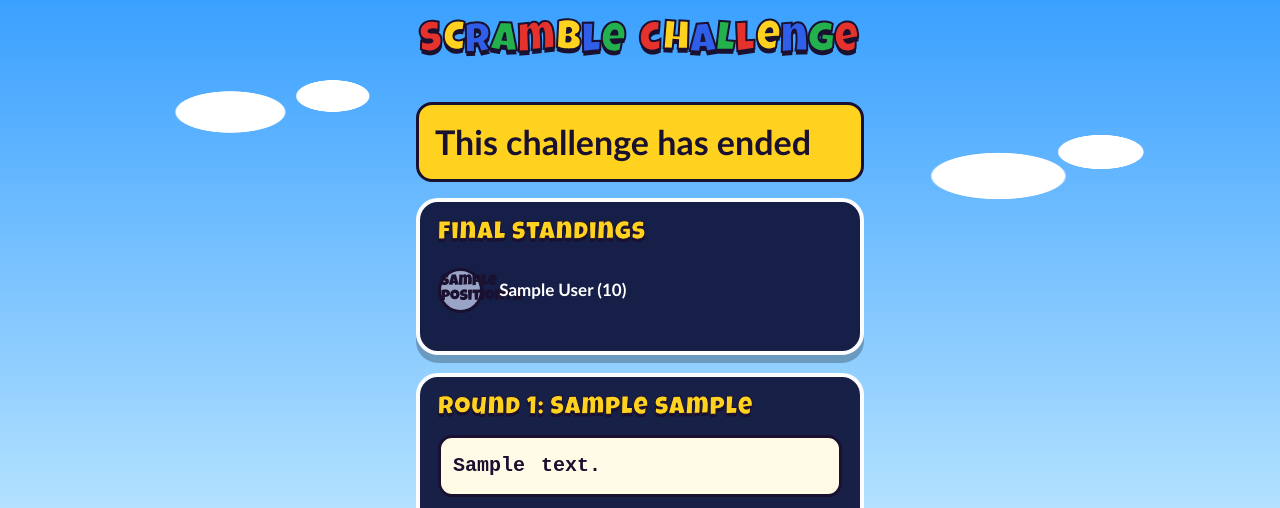
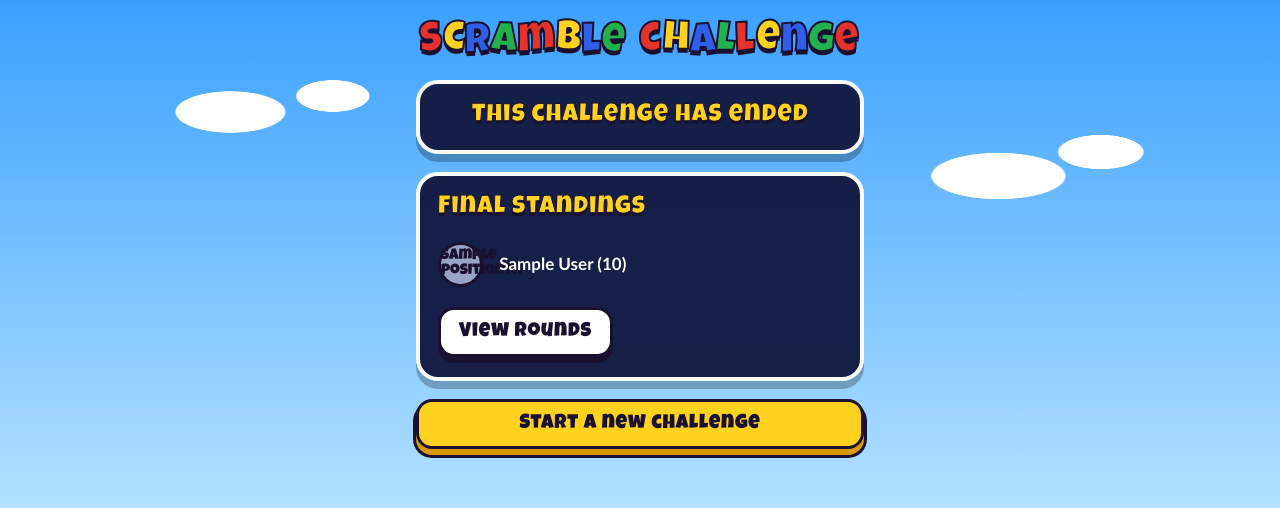
Before and after one commit to tdshaw2000/scramble-challenge, a Flask app: template app/templates/summary.html in a window 1280 px wide. Shown: the top 508 px of the page. Run offline with Flask 3, Linux system fonts and the light colour scheme; tables that the repository leaves empty hold one stand-in row (values such as "Sample post"); the template is opened without the code that fills it: values that come from a table or form of the project are taken from there, most other values are stand-ins (such as "Sample title", 1, 10 or a date in 2020); parts of the project's set-up code (start-up, migrations or seed data) failed here and were passed over.

Commit message:
Green: the ended message is a centred card, and View rounds toggles the rounds
Co-Authored-By: Claude Opus 5.5 (1M context) <noreply@anthropic.com>
Claude-Session: https://claude.ai/code/session_01B31XFki7wsByi7vSep9TsR

```diff
--- /dev/null
+++ b/app/static/summary.js
@@ -0,0 +1,17 @@
+// Summary page: the View rounds button shows and hides each round's results.
+// Like challenge.js, this only toggles the `hidden` attribute and sets text; the theme
+// CSS does all the styling.
+(function () {
+  "use strict";
+
+  const button = document.getElementById("toggle-rounds");
+  const rounds = document.getElementById("rounds");
+  if (!button || !rounds) return;
+
+  button.addEventListener("click", () => {
+    const show = rounds.hidden;
+    rounds.hidden = !show;
+    button.setAttribute("aria-expanded", String(show));
+    button.textContent = show ? "Hide rounds" : "View rounds";
+  });
+})();
--- a/app/static/themes/mario64/theme.css
+++ b/app/static/themes/mario64/theme.css
@@ -256,6 +256,9 @@ body::after {
 
 /* Summary of an ended challenge */
 .summary .button { display: block; box-sizing: border-box; text-align: center; text-decoration: none; }
+.summary-ended { text-align: center; }
+.summary-ended .card-title { margin: 0; }
+.summary-standings .button { margin-top: 12px; }
 
 /* Admin area */
 .admin-nav { display: flex; justify-content: space-between; align-items: center; gap: 12px; margin-bottom: 18px; }
--- a/app/static/themes/plain/theme.css
+++ b/app/static/themes/plain/theme.css
@@ -34,6 +34,8 @@ body { margin: 0; font: 16px/1.5 system-ui, sans-serif; color: var(--ink); backg
 .result .time { font-variant-numeric: tabular-nums; }
 .result-dnf .time { color: var(--bad); }
 .summary .button { display: block; text-align: center; text-decoration: none; }
+.summary-ended { text-align: center; }
+.summary-ended .card-title { margin: 0; }
 .admin-nav { display: flex; justify-content: space-between; align-items: center; margin-bottom: 16px; }
 .admin-nav form { margin: 0; }
 .admin-meta { color: var(--muted); font-size: 0.9rem; }
--- a/app/templates/summary.html
+++ b/app/templates/summary.html
@@ -2,7 +2,9 @@
 {% block title %}Challenge summary · Scramble Challenge{% endblock %}
 {% block content %}
 <div class="summary">
-  <h1 class="notice summary-heading">This challenge has ended</h1>
+  <section class="card summary-ended">
+    <h1 class="card-title">This challenge has ended</h1>
+  </section>
 
   <section class="card summary-standings">
     <h2 class="card-title">Final standings</h2>
@@ -14,8 +16,14 @@
       </li>
       {% endfor %}
     </ol>
+    {% if challenge.rounds %}
+    <button type="button" id="toggle-rounds" class="button"
+            aria-controls="rounds" aria-expanded="false">View rounds</button>
+    {% endif %}
   </section>
 
+  {% if challenge.rounds %}
+  <div id="rounds" class="summary-rounds" hidden>
     {% for rnd in challenge.rounds %}
     <section class="card summary-round">
       <h2 class="card-title">Round {{ rnd.round_number }}: {{ puzzle_names.get(rnd.puzzle, rnd.puzzle) }}</h2>
@@ -29,12 +37,16 @@
       <p>No results.</p>
       {% endif %}
     </section>
+    {% endfor %}
+  </div>
   {% else %}
   <section class="card summary-round"><p>No rounds were played.</p></section>
-  {% endfor %}
+  {% endif %}
 
   <p class="summary-actions">
     <a class="button button-primary" href="{{ url_for('main.landing') }}">Start a new challenge</a>
   </p>
 </div>
+
+<script src="{{ url_for('static', filename='summary.js') }}"></script>
 {% endblock %}
```
Lines whose indentation alone changed are shown as unchanged.
